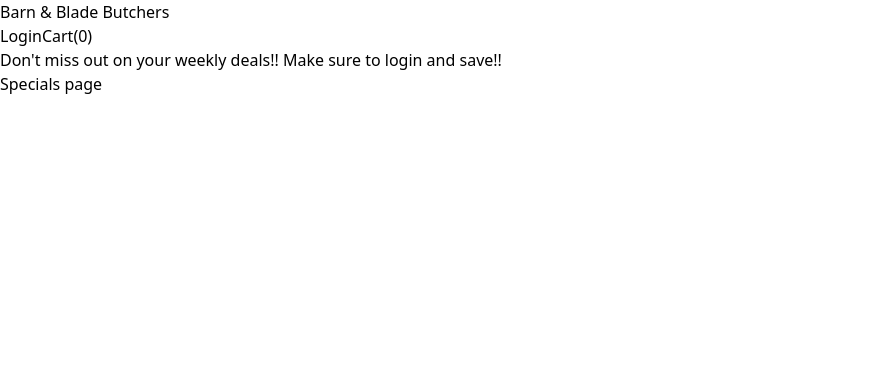
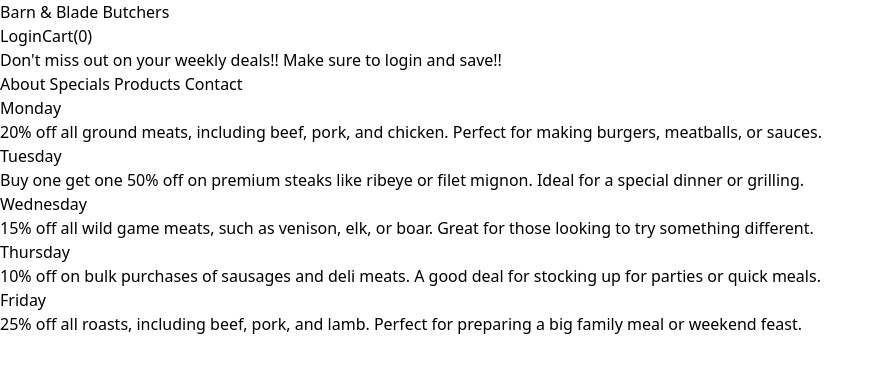
Before and after one commit to Csolly89/ReactButcher, a React (Vite) app: page /Specials in a window 1280 px wide. Shown: the top 372 px of the page, without its empty margins (0-884 px from the left). Built offline with nearby package versions, Linux system fonts and the light colour scheme; a web font is replaced by a local one.

Commit message:
vert nav and mock daily specials added in

```diff
--- a/src/App.tsx
+++ b/src/App.tsx
@@ -1,4 +1,4 @@
-import { BrowserRouter as Router, Route, Routes } from 'react-router-dom';
+import { BrowserRouter as Router, Route, Routes, useLocation } from 'react-router-dom';
 import { useState } from 'react';
 
 import Hero from './components/Hero';
@@ -12,6 +12,7 @@
 import Login from './pages/Login';
 import SingleItem from './pages/Singleitem';
 import Cart from './pages/Cart';
+import VertNav from './components/VertNav';
 
 export interface CartItem {
   id: string;
@@ -24,6 +25,8 @@
 
 
 function App() {
+  const location = useLocation();
+  const showMargin = location.pathname !== '/';
   const [cart, setCart] = useState<CartItem[]>([]);
 
   // Function to add an item to the cart
@@ -41,7 +44,6 @@
       }
     });
   };
-
 
   function updateCart(id: string, change: number) {
     setCart((prevCart) =>
@@ -61,21 +63,19 @@
     );
   }
 
-
-
   const removeFromCart = (id: string) => {
     setCart(prevCart => prevCart.filter(item => item.id !== id));
   };
 
   return (
-    <Router>
       <main>
         <HeroNav cartLength={cart.length} />
         <Notification />
-        <div className='mt-[6rem]'>
+        <VertNav />
+        <div className={`mt-[6rem] ${showMargin ? 'ml-[6rem]' : ''}`}>
           <Routes>
             <Route path="/" element={<Hero />} />
-            <Route path="/About" element={<About />} />
+            <Route path="/About" element={<About  />} />
             <Route path="/Specials" element={<Specials />} />
             <Route path="/Products" element={<Products />} />
             <Route path="/Products/:categoryName" element ={<CategoryPage />} />
@@ -86,7 +86,6 @@
           </Routes>
         </div>
       </main>
-    </Router>
   )
 }
 
--- a/src/components/VertNav.tsx
+++ b/src/components/VertNav.tsx
@@ -0,0 +1,42 @@
+import { Link, useLocation } from "react-router-dom";
+
+
+const navLinks = [
+    {
+        title: "About",
+        path: "/About",
+    },
+    {
+        title: "Specials",
+        path: "/Specials",
+    },
+    {
+        title: "Products",
+        path: "/Products",
+    },
+    {
+        title: "Contact",
+        path: "/Contact",
+    },
+];
+
+function VertNav() {
+    const location = useLocation()
+    const currentUrl = location.pathname
+
+    return (
+        <>
+            {currentUrl !== "/" && (
+                <div className='h-full w-[6rem] bg-primary-500 fixed z-20 border-[1px] border-b-background-200 border-x-0 border-t-0'>
+                <div className='flex flex-col h-1/2 justify-center items-center gap-10 flex-1 px-5 '>
+                    {navLinks.map(links => (
+                        <Link key={links.title} to={links.path} className='font-Body'> {links.title}</Link>
+                    ))}
+                </div>
+            </div>
+            )}
+        </>
+    );
+}
+
+export default VertNav;
--- a/src/data.ts
+++ b/src/data.ts
@@ -19,12 +19,6 @@
     price: number;
 }
 
-// interface Breed {
-//     name: string;
-//     portionSizes: PortionSize[];
-// }
-
-// Beef category with breeds and cuts
 const beefCategory: Category = {
     name: "Beef",
     id: 1,
--- a/src/main.tsx
+++ b/src/main.tsx
@@ -1,10 +1,13 @@
 import React from 'react'
 import ReactDOM from 'react-dom/client'
+import { BrowserRouter as Router } from 'react-router-dom'
 import App from './App.tsx'
 import './index.css'
 
 ReactDOM.createRoot(document.getElementById('root')!).render(
   <React.StrictMode>
-    <App />
+    <Router>
+      <App />
+    </Router>
   </React.StrictMode>,
 )
--- a/src/pages/Specials.tsx
+++ b/src/pages/Specials.tsx
@@ -1,7 +1,37 @@
+const dailies = [
+    {
+        day: "Monday" ,
+        deal:  "20% off all ground meats, including beef, pork, and chicken. Perfect for making burgers, meatballs, or sauces.",
+    },
+    {
+        day: "Tuesday" ,
+        deal: "Buy one get one 50% off on premium steaks like ribeye or filet mignon. Ideal for a special dinner or grilling.",
+    },
+    {
+        day: "Wednesday" ,
+        deal: "15% off all wild game meats, such as venison, elk, or boar. Great for those looking to try something different.",
+    },
+    {
+        day: "Thursday" ,
+        deal:   "10% off on bulk purchases of sausages and deli meats. A good deal for stocking up for parties or quick meals.",
+    },
+    {
+        day: "Friday" ,
+        deal:   "25% off all roasts, including beef, pork, and lamb. Perfect for preparing a big family meal or weekend feast."
+    },
+]
+
 function Specials() {
     return (
         <div>
-            Specials page
+        <div className='flex flex-row justify-center gap-5 flex-1 mr-[10rem]'>
+                        {dailies.map(d => (
+                            <div>
+                            <h1>{d.day}</h1>
+                            <p> {d.deal} </p>
+                            </div>
+                        ))}
+                    </div>
         </div>
     );
 }
```
Also changed, not shown: src/components/HeroNav.tsx (+4 -3 lines).
